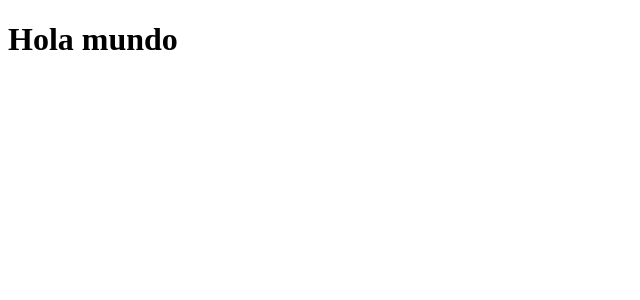
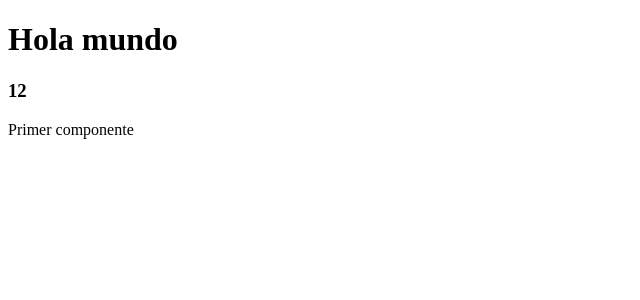
Before and after one commit to MacarenaCavieres/practica-react-test, a React (Vite) app: page / in a window 1280 px wide. Shown: the top 300 px of the page, without its empty margins (0-640 px from the left). Built offline with nearby package versions, Linux system fonts and the light colour scheme.

Commit message:
practica de componentes

```diff
--- /dev/null
+++ b/src/FirstApp.jsx
@@ -0,0 +1,19 @@
+// const newMessage = {
+//     message: "Hola mundo",
+//     title: "New World",
+// };
+
+const getResult = (a, b) => {
+    return a + b;
+};
+
+export const FirstApp = () => {
+    return (
+        <>
+            <h1>Hola mundo</h1>
+            {/* <code>{JSON.stringify(newMessage)}</code> */}
+            <h3>{getResult(4, 8)}</h3>
+            <p>Primer componente</p>
+        </>
+    );
+};
--- a/src/main.jsx
+++ b/src/main.jsx
@@ -1,9 +1,12 @@
 import React from "react";
 import ReactDOM from "react-dom/client";
-import App from "./App";
+// import App from "./App";
+
+import { FirstApp } from "./FirstApp";
 
 ReactDOM.createRoot(document.getElementById("root")).render(
     <React.StrictMode>
-        <App />
+        {/* <App /> */}
+        <FirstApp />
     </React.StrictMode>
 );
```
